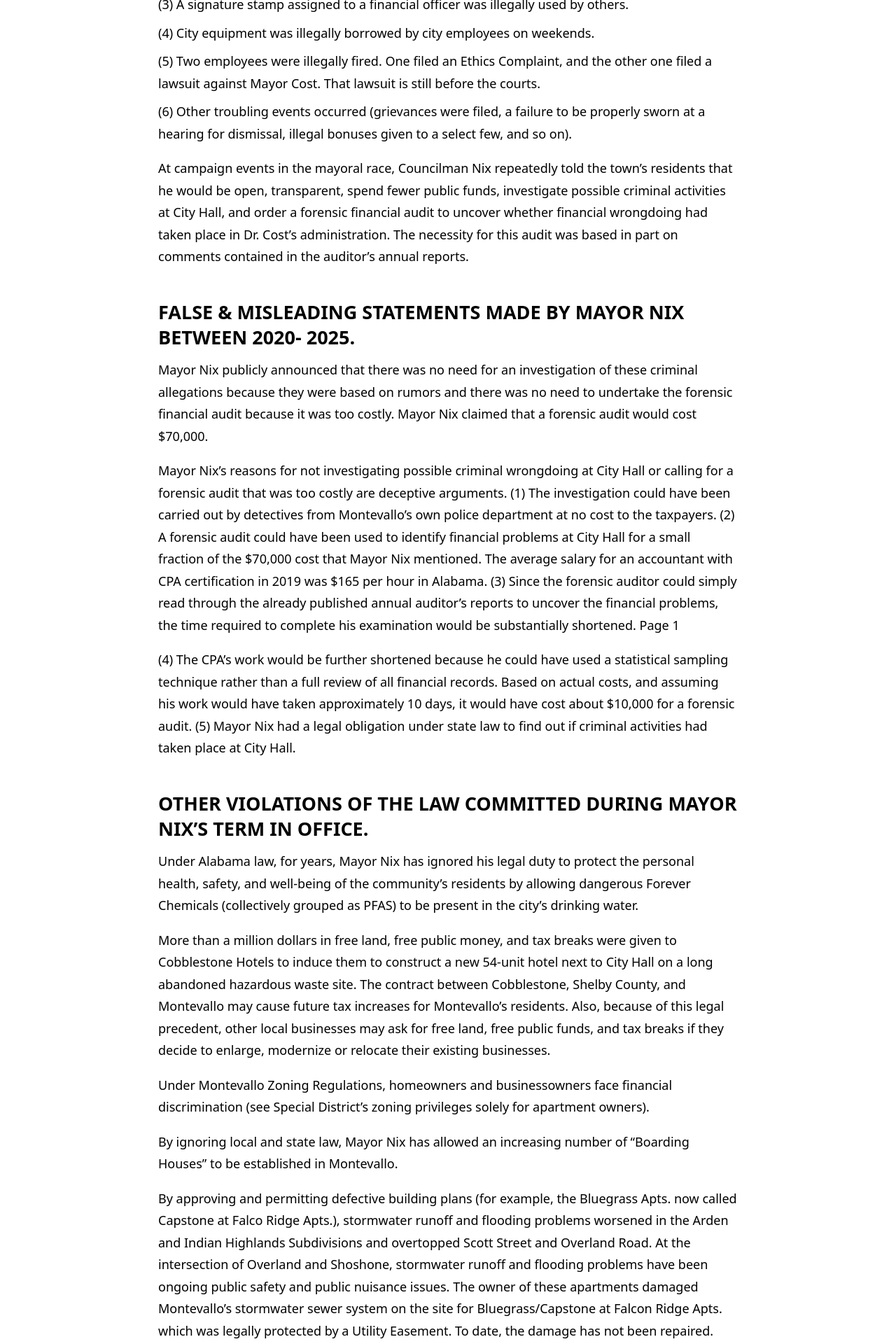
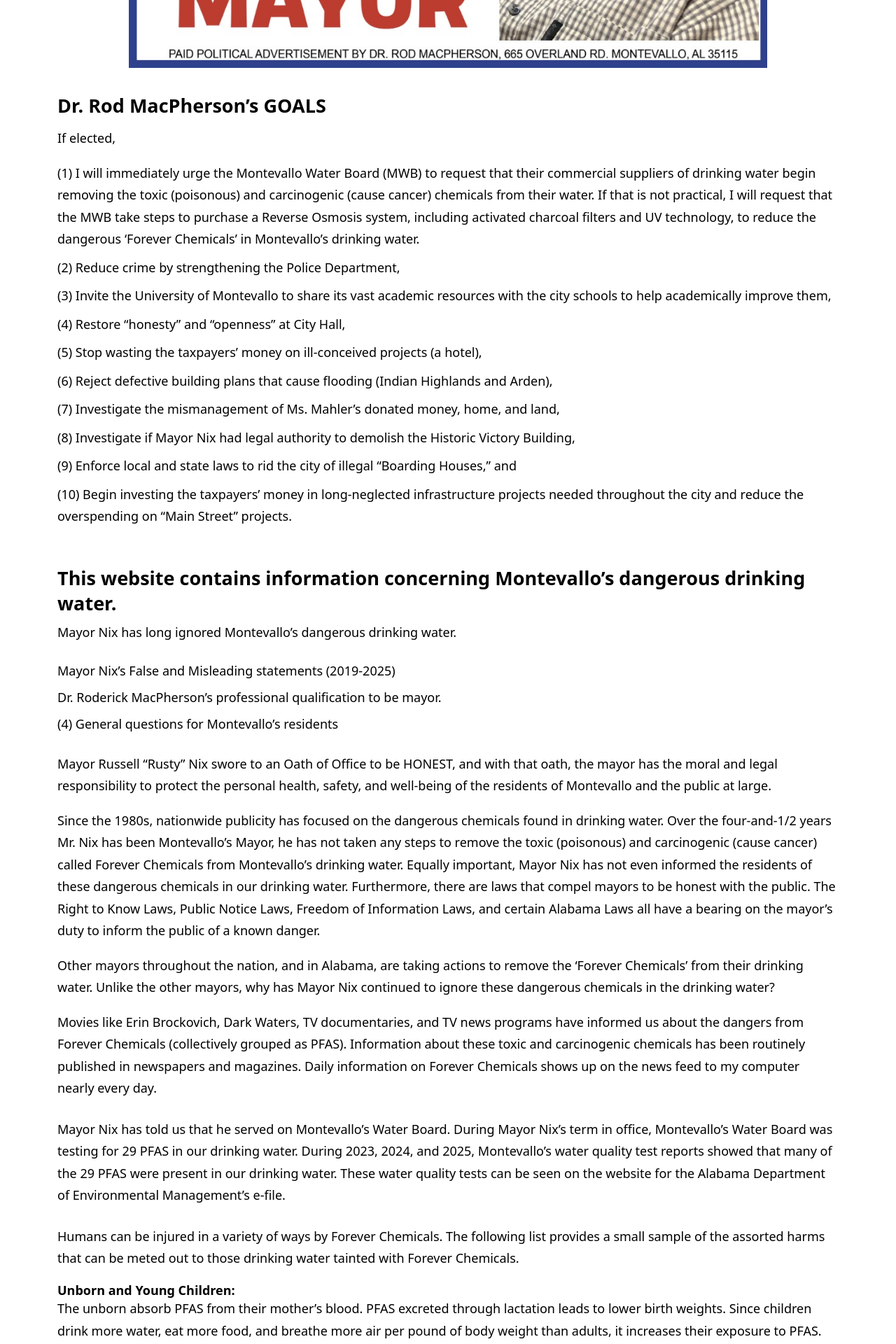
Before and after one commit to PufyBee/grandfatherscampaign, a Next.js app: page /section-2 in a window 1280 px wide. Shown: the part 600-2520 px from the top of the page at 70% size. Built offline with nearby package versions, Linux system fonts and the light colour scheme.

Commit message:
Tenative final

```diff
--- a/app/section-2/page.tsx
+++ b/app/section-2/page.tsx
@@ -1,85 +1,141 @@
 import type { Metadata } from "next";
+import Image from "next/image";
 
 export const metadata: Metadata = {
-  title: "Sec 2- Russell Nix’s 2019 Campaign and 2020-2025 Administration (8/10/25)",
+  title: "Introduction website | Montevallo Water Facts",
 };
 
-export default function Section2Page() {
+const HERO_SRC = "/images/vote-rod-mayor.jpg";
+
+export default function Page() {
   return (
-    <div className="mx-auto max-w-3xl px-4">
-      <h1 className="text-3xl font-bold mb-6">
-        Russell Nix’s 2019 Campaign and 2020-2025 Administration (8/10/25)
-      </h1>
+    <div id="top" className="mx-auto max-w-5xl px-4">
+      {/* HERO */}
+      <div className="relative mx-auto max-w-4xl aspect-[5/3] mb-8">
+        <Image
+          src={HERO_SRC}
+          alt=""
+          fill
+          sizes="(min-width:1280px) 896px, 90vw"
+          priority
+          className="object-contain"
+          aria-hidden="true"
+        />
+      </div>
 
-      <h2 className="text-2xl font-semibold mb-3">
-        FALSE &amp; MISLEADING PROMISES MADE TO GET ELECTED MAYOR IN 2019.
+      {/* GOALS (moved to top) */}
+      <section id="goals" className="mb-12">
+        <h2 className="text-2xl font-semibold mb-3">Dr. Rod MacPherson’s GOALS</h2>
+        <p className="mb-4 leading-7">If elected,</p>
+        <div className="space-y-2 leading-7">
+          <p>
+            (1) I will immediately urge the Montevallo Water Board (MWB) to request that their commercial suppliers of
+            drinking water begin removing the toxic (poisonous) and carcinogenic (cause cancer) chemicals from their
+            water. If that is not practical, I will request that the MWB take steps to purchase a Reverse Osmosis
+            system, including activated charcoal filters and UV technology, to reduce the dangerous ‘Forever Chemicals’
+            in Montevallo’s drinking water.
+          </p>
+          <p>(2) Reduce crime by strengthening the Police Department,</p>
+          <p>
+            (3) Invite the University of Montevallo to share its vast academic resources with the city schools to help
+            academically improve them,
+          </p>
+          <p>(4) Restore “honesty” and “openness” at City Hall,</p>
+          <p>(5) Stop wasting the taxpayers’ money on ill-conceived projects (a hotel),</p>
+          <p>(6) Reject defective building plans that cause flooding (Indian Highlands and Arden),</p>
+          <p>(7) Investigate the mismanagement of Ms. Mahler’s donated money, home, and land,</p>
+          <p>(8) Investigate if Mayor Nix had legal authority to demolish the Historic Victory Building,</p>
+          <p>(9) Enforce local and state laws to rid the city of illegal “Boarding Houses,” and</p>
+          <p>
+            (10) Begin investing the taxpayers’ money in long-neglected infrastructure projects needed throughout the
+            city and reduce the overspending on “Main Street” projects.
+          </p>
+        </div>
+      </section>
+
+      {/* INTRO (verbatim) */}
+      <h2 className="text-2xl font-semibold mb-2">
+        This website contains information concerning Montevallo’s dangerous drinking water.
       </h2>
+      <p className="mb-6">Mayor Nix has long ignored Montevallo’s dangerous drinking water.</p>
+
+      <div className="space-y-2 mb-6">
+        <p>Mayor Nix’s False and Misleading statements (2019-2025)</p>
+        <p>Dr. Roderick MacPherson’s professional qualification to be mayor.</p>
+        <p>(4) General questions for Montevallo’s residents</p>
+      </div>
 
       <p className="mb-4 leading-7">
-        Although I was a supporter of Councilman Nix for mayor (a donation, attended campaign rallies, and encouraged others to vote for him) in 2019, it has become obvious that Mayor Nix has not been honest with Montevallo’s residents. He has abandoned his sworn Oath of office to be faithfully honest with the town’s residents.
+        Mayor Russell “Rusty” Nix swore to an Oath of Office to be HONEST, and with that oath, the mayor has the moral
+        and legal responsibility to protect the personal health, safety, and well-being of the residents of Montevallo
+        and the public at large.
       </p>
 
       <p className="mb-4 leading-7">
-        Before Councilman Nix was elected Mayor, he served in the previous Mayor’s (Dr. Hollie Cost) administration and many suspicious events took place at City Hall at that time,
-      </p>
-
-      <p className="mb-2 leading-7">(1) Over a two-year period, gasoline was consistently stolen from city tanks.</p>
-      <p className="mb-2 leading-7">(2) City issued credit cards were used and abused by city employees.</p>
-      <p className="mb-2 leading-7">(3) A signature stamp assigned to a financial officer was illegally used by others.</p>
-      <p className="mb-2 leading-7">(4) City equipment was illegally borrowed by city employees on weekends.</p>
-      <p className="mb-2 leading-7">(5) Two employees were illegally fired. One filed an Ethics Complaint, and the other one filed a lawsuit against Mayor Cost. That lawsuit is still before the courts.</p>
-      <p className="mb-4 leading-7">(6) Other troubling events occurred (grievances were filed, a failure to be properly sworn at a hearing for dismissal, illegal bonuses given to a select few, and so on).</p>
-
-      <p className="mb-4 leading-7">
-        At campaign events in the mayoral race, Councilman Nix repeatedly told the town’s residents that he would be open, transparent, spend fewer public funds, investigate possible criminal activities at City Hall, and order a forensic financial audit to uncover whether financial wrongdoing had taken place in Dr. Cost’s administration. The necessity for this audit was based in part on comments contained in the auditor’s annual reports.
-      </p>
-
-      <h2 className="text-2xl font-semibold mt-10 mb-3">
-        FALSE &amp; MISLEADING STATEMENTS MADE BY MAYOR NIX BETWEEN 2020- 2025.
-      </h2>
-
-      <p className="mb-4 leading-7">
-        Mayor Nix publicly announced that there was no need for an investigation of these criminal allegations because they were based on rumors and there was no need to undertake the forensic financial audit because it was too costly. Mayor Nix claimed that a forensic audit would cost $70,000.
+        Since the 1980s, nationwide publicity has focused on the dangerous chemicals found in drinking water. Over the
+        four-and-1/2 years Mr. Nix has been Montevallo’s Mayor, he has not taken any steps to remove the toxic
+        (poisonous) and carcinogenic (cause cancer) called Forever Chemicals from Montevallo’s drinking water. Equally
+        important, Mayor Nix has not even informed the residents of these dangerous chemicals in our drinking water.
+        Furthermore, there are laws that compel mayors to be honest with the public. The Right to Know Laws, Public
+        Notice Laws, Freedom of Information Laws, and certain Alabama Laws all have a bearing on the mayor’s duty to
+        inform the public of a known danger.
       </p>
 
       <p className="mb-4 leading-7">
-        Mayor Nix’s reasons for not investigating possible criminal wrongdoing at City Hall or calling for a forensic audit that was too costly are deceptive arguments. (1) The investigation could have been carried out by detectives from Montevallo’s own police department at no cost to the taxpayers. (2) A forensic audit could have been used to identify financial problems at City Hall for a small fraction of the $70,000 cost that Mayor Nix mentioned. The average salary for an accountant with CPA certification in 2019 was $165 per hour in Alabama. (3) Since the forensic auditor could simply read through the already published annual auditor’s reports to uncover the financial problems, the time required to complete his examination would be substantially shortened. Page 1
+        Other mayors throughout the nation, and in Alabama, are taking actions to remove the ‘Forever Chemicals’ from
+        their drinking water. Unlike the other mayors, why has Mayor Nix continued to ignore these dangerous chemicals
+        in the drinking water?
+      </p>
+
+      <p className="mb-6 leading-7">
+        Movies like Erin Brockovich, Dark Waters, TV documentaries, and TV news programs have informed us about the
+        dangers from Forever Chemicals (collectively grouped as PFAS). Information about these toxic and carcinogenic
+        chemicals has been routinely published in newspapers and magazines. Daily information on Forever Chemicals shows
+        up on the news feed to my computer nearly every day.
+      </p>
+
+      <p className="mb-6 leading-7">
+        Mayor Nix has told us that he served on Montevallo’s Water Board. During Mayor Nix’s term in office, Montevallo’s
+        Water Board was testing for 29 PFAS in our drinking water. During 2023, 2024, and 2025, Montevallo’s water
+        quality test reports showed that many of the 29 PFAS were present in our drinking water. These water quality
+        tests can be seen on the website for the Alabama Department of Environmental Management’s e-file.
       </p>
 
       <p className="mb-4 leading-7">
-        (4) The CPA’s work would be further shortened because he could have used a statistical sampling technique rather than a full review of all financial records. Based on actual costs, and assuming his work would have taken approximately 10 days, it would have cost about $10,000 for a forensic audit. (5) Mayor Nix had a legal obligation under state law to find out if criminal activities had taken place at City Hall.
+        Humans can be injured in a variety of ways by Forever Chemicals. The following list provides a small sample of
+        the assorted harms that can be meted out to those drinking water tainted with Forever Chemicals.
       </p>
 
-      <h2 className="text-2xl font-semibold mt-10 mb-3">
-        OTHER VIOLATIONS OF THE LAW COMMITTED DURING MAYOR NIX’S TERM IN OFFICE.
-      </h2>
-
+      <h3 className="font-semibold">Unborn and Young Children:</h3>
       <p className="mb-4 leading-7">
-        Under Alabama law, for years, Mayor Nix has ignored his legal duty to protect the personal health, safety, and well-being of the community’s residents by allowing dangerous Forever Chemicals (collectively grouped as PFAS) to be present in the city’s drinking water.
+        The unborn absorb PFAS from their mother’s blood. PFAS excreted through lactation leads to lower birth weights.
+        Since children drink more water, eat more food, and breathe more air per pound of body weight than adults, it
+        increases their exposure to PFAS. They crawl on floors and stick things in their mouths which leads to more
+        contact with PFAS in carpets, dust, toys, other playthings, and cleaning chemicals.
       </p>
 
+      <h3 className="font-semibold">Children and Young Adults:</h3>
       <p className="mb-4 leading-7">
-        More than a million dollars in free land, free public money, and tax breaks were given to Cobblestone Hotels to induce them to construct a new 54-unit hotel next to City Hall on a long abandoned hazardous waste site. The contract between Cobblestone, Shelby County, and Montevallo may cause future tax increases for Montevallo’s residents. Also, because of this legal precedent, other local businesses may ask for free land, free public funds, and tax breaks if they decide to enlarge, modernize or relocate their existing businesses.
+        PFAS are connected to developmental disorders, cardiovascular diseases, metabolic illnesses, and various cancers.
       </p>
 
+      <h3 className="font-semibold">Women:</h3>
       <p className="mb-4 leading-7">
-        Under Montevallo Zoning Regulations, homeowners and businessowners face financial discrimination (see Special District’s zoning privileges solely for apartment owners).
+        PFAS can cause reproductive damage, delayed fetal growth, increased blood pressure, high cholesterol, suppress
+        the immune system, thyroid disease, preeclampsia, and introduce cancers (breast, ovarian, liver, bladder, and
+        so on).
       </p>
 
+      <h3 className="font-semibold">Men:</h3>
       <p className="mb-4 leading-7">
-        By ignoring local and state law, Mayor Nix has allowed an increasing number of “Boarding Houses” to be established in Montevallo.
+        PFAS can cause assorted ailments, stomach problems, assorted diseases, and cancers (testicular, kidney,
+        prostrate, thyroid, etc.)
       </p>
 
-      <p className="mb-4 leading-7">
-        By approving and permitting defective building plans (for example, the Bluegrass Apts. now called Capstone at Falco Ridge Apts.), stormwater runoff and flooding problems worsened in the Arden and Indian Highlands Subdivisions and overtopped Scott Street and Overland Road. At the intersection of Overland and Shoshone, stormwater runoff and flooding problems have been ongoing public safety and public nuisance issues. The owner of these apartments damaged Montevallo’s stormwater sewer system on the site for Bluegrass/Capstone at Falcon Ridge Apts. which was legally protected by a Utility Easement. To date, the damage has not been repaired.
-      </p>
-
-      <p className="mb-4 leading-7">
-        Whether Mayor Nix had a legal right to demolish the Historic Victory Building is unknown. During the demolition, hazardous chemicals were released into the air and onto the land. When the residents were questioned about making changes in Montevallo’s Historic District, they stated that no changes were to be made. The Historic Victory Building was listed in the Historical Registry which brings federal, state, and local laws to bear.
-      </p>
-
-      <p className="mb-4 leading-7">
-        The mismanagement of Ms. Mahler’s cash gifts ($700,000 or so), house, and farm and the reported raw sewage leaks in the Arden Subdivision need to be investigated
+      <p className="mb-8 leading-7">
+        According to one expert, there probably isn’t a single tissue or an organ system in the human body where PFAS
+        destructive impacts haven’t been reported. Less than a drop from one of the PFAS can cause harm to humans,
+        animals, and the environment.
       </p>
     </div>
   );
```
